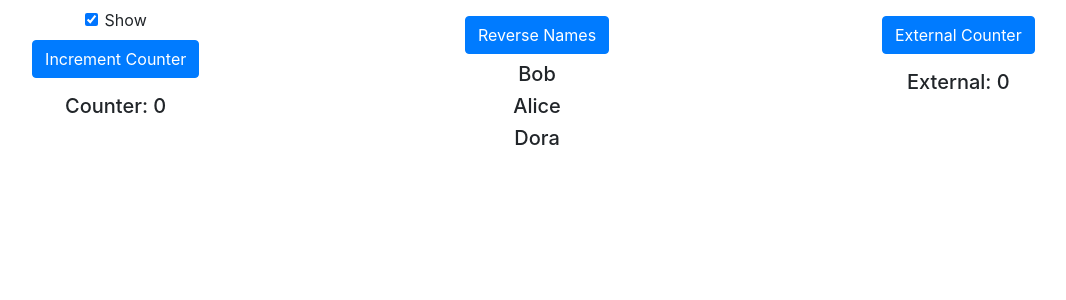
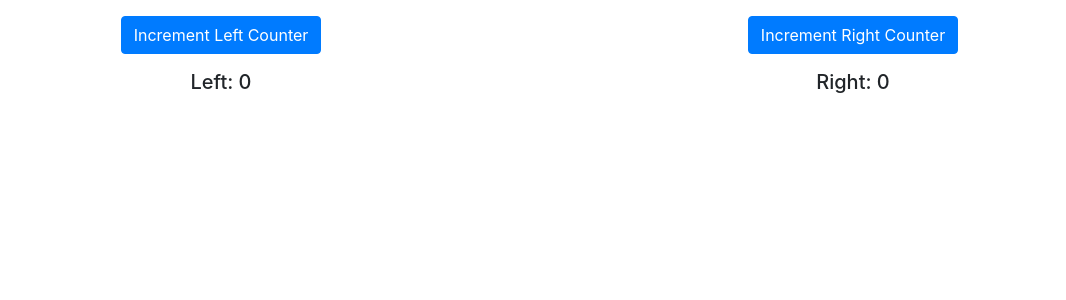
Before and after one commit to SonTrungTo/Full_Stack, a React (Create React App) app in the folder ProReact16/ch13/lifecycle/: page / in a window 1280 px wide. Shown: the top 300 px of the page, without its empty margins (103-1169 px from the left). Built offline with nearby package versions, Linux system fonts and the light colour scheme.

Commit message:
shouldComponentUpdate+Hooks(useEffect)+forceUpdate

```diff
--- a/ProReact16/ch13/lifecycle/src/ActionButton.js
+++ b/ProReact16/ch13/lifecycle/src/ActionButton.js
@@ -4,7 +4,7 @@ export class ActionButton extends Component {
     render() {
         console.log(`Render ActionButton (${this.props.text}) Component `);
         return(
-            <button className="btn btn-primary m-2"
+            <button className={`btn btn-${this.props.theme} m-2`}
                     onClick={this.props.callback}>
                         {this.props.text}
             </button>
--- a/ProReact16/ch13/lifecycle/src/App.js
+++ b/ProReact16/ch13/lifecycle/src/App.js
@@ -1,20 +1,25 @@
 import React, { Component } from "react";
 import { Message } from "./Message";
-import { List } from "./List";
-import { ExternalCounter } from "./ExternalCounter";
+//import { List } from "./List";
+//import { ExternalCounter } from "./ExternalCounter";
+//import { HooksMessage } from "./HooksMessage";
 
 export default class App extends Component {
 
   constructor(props) {
     super(props);
     this.state = {
-      counter: 0,
-      showMessage: true
+      counterLeft:  0,
+      counterRight: 0
     };
   }
 
-  incrementCounter = () => {
-    this.setState({counter: this.state.counter + 1});
+  incrementCounter = (counter) => {
+    if (counter === "left") {
+      this.setState({counterLeft: this.state.counterLeft + 1});
+    } else {
+      this.setState({counterRight: this.state.counterRight + 1});
+    }
   };
 
   handleChange = () => {
@@ -26,7 +31,7 @@ export default class App extends Component {
     return (
       <div className="container-fluid text-center">
         <div className="row p-2">
-          <div className="col-4">
+          {/* <div className="col-4">
             <div className="form-check">
               <input type="checkbox" className="form-check-input"
               checked={this.state.showMessage}
@@ -35,9 +40,14 @@ export default class App extends Component {
             </div>
             {
               this.state.showMessage &&
+              <div>
               <Message message={`Counter: ${this.state.counter}`}
             callback={this.incrementCounter}
             text="Increment Counter" />
+              <HooksMessage message={`Counter: ${this.state.counter}`}
+            callback={this.incrementCounter}
+            text="Increment Counter" />
+              </div>
             }
           </div>
           <div className="col-4">
@@ -46,6 +56,17 @@ export default class App extends Component {
           <div className="col-4">
             <ExternalCounter />
           </div>
+         </div> */}
+          <div className="col-6">
+            <Message message={`Left: ${this.state.counterLeft}`}
+            callback={() => this.incrementCounter("left")}
+            text="Increment Left Counter" />
+          </div>
+          <div className="col-6">
+            <Message message={`Right: ${this.state.counterRight}`}
+            callback={() => this.incrementCounter("right")}
+            text="Increment Right Counter" />
+          </div>
         </div>
       </div>
     );
--- a/ProReact16/ch13/lifecycle/src/ExternalCounter.js
+++ b/ProReact16/ch13/lifecycle/src/ExternalCounter.js
@@ -13,7 +13,7 @@ export class ExternalCounter extends Component {
     render() {
         return(
             <div>
-                <ActionButton callback={this.incrementCounter}
+                <ActionButton callback={this.incrementCounter} theme="primary"
                 text="External Counter" />
                 <div className="h5 text-center p-2">
                     External: { externalCounter }
--- /dev/null
+++ b/ProReact16/ch13/lifecycle/src/HooksMessage.js
@@ -0,0 +1,30 @@
+import React, { useState, useEffect } from "react";
+import { ActionButton } from "./ActionButton";
+
+export function HooksMessage(props) {
+    const [showSpan, setShowSpan] = useState(false);
+
+    useEffect(() => {
+        console.log("useEffect function invoked");
+        return () => console.log("useEffect cleanup");
+    }); // same for mounting, update, unmount
+
+    const handleClick = (event) => {
+        setShowSpan(!showSpan);
+        props.callback(event);
+    };
+
+    const getMessageElement = () => {
+        let div = <div className="h5 text-center p-2" id="messageDiv">
+                    {props.message}
+                  </div>;
+        return showSpan ? <span>{div}</span> : div;
+    };
+
+    return(
+        <div>
+            <ActionButton theme="primary" {...props} callback={handleClick} />
+            {getMessageElement()}
+        </div>
+    );
+}
--- a/ProReact16/ch13/lifecycle/src/List.js
+++ b/ProReact16/ch13/lifecycle/src/List.js
@@ -17,7 +17,7 @@ export class List extends Component {
         console.log("Render List Component");
         return(
             <div>
-                <ActionButton callback={this.reverseList}
+                <ActionButton callback={this.reverseList} theme="primary"
                 text="Reverse Names" />
                 {this.state.names.map((name, index) => {
                     return (
--- a/ProReact16/ch13/lifecycle/src/Message.js
+++ b/ProReact16/ch13/lifecycle/src/Message.js
@@ -33,6 +33,16 @@ export class Message extends Component {
         );
     }
 
+    shouldComponentUpdate(newProps, newState) {
+        let change = newProps.message !== this.props.message;
+        if (change) {
+            console.log(`shouldComponentUpdate ${this.props.text}: Update Allowed`);
+        } else {
+            console.log(`shouldComponentUpdate ${this.props.text}: Update Prevented`);
+        }
+        return change;
+    }
+
     componentDidMount() {
         console.log("componentDidMount Message Component");
     }
```
